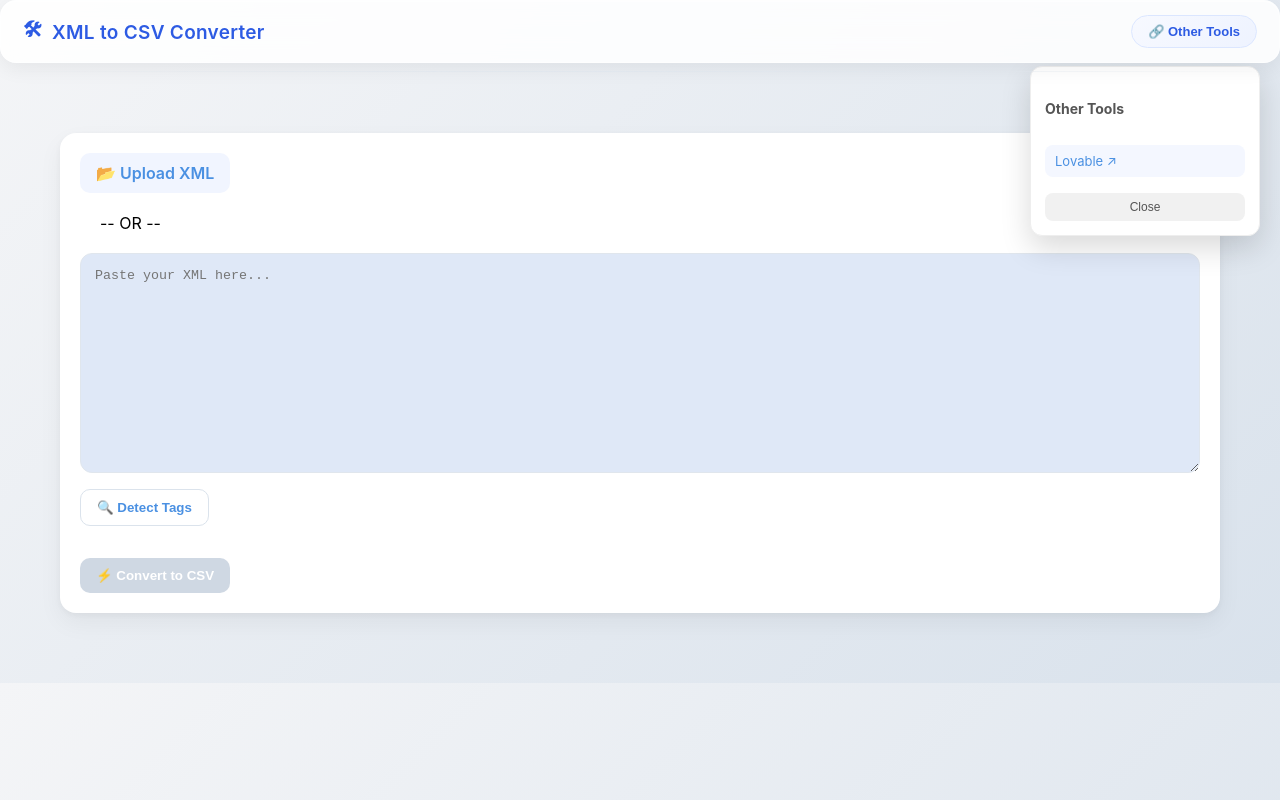
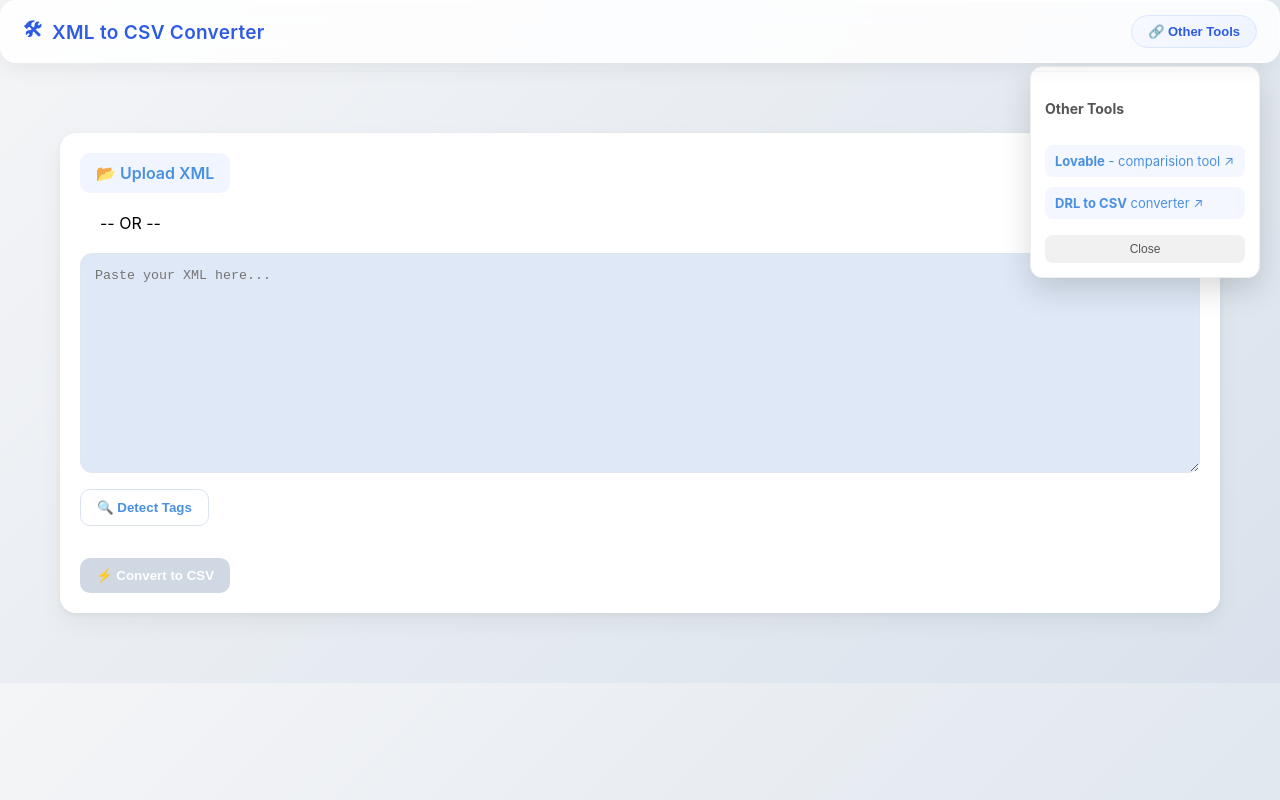
Before and after one commit to raveendra180821/XML-Tool, a React (Create React App) app: page / in a window 1280 px wide. Both pictures are taken after a click on the button "🔗 Other Tools". Built offline with nearby package versions, Linux system fonts and the light colour scheme.

Commit message:
added 1 more tool in other tools

```diff
--- a/src/components/XMLTool.js
+++ b/src/components/XMLTool.js
@@ -281,7 +281,14 @@ export default function XMLTool() {
               target="_blank"
               rel="noopener noreferrer"
             >
-              Lovable ↗
+              <b>Lovable</b> - comparision tool ↗
+            </a>
+            <a
+              href="https://claude.ai/public/artifacts/be027295-87c4-4c17-a9c0-488316bb597d/"
+              target="_blank"
+              rel="noopener noreferrer"
+            >
+              <b>DRL to CSV</b> converter ↗
             </a>
 
             <button
```
